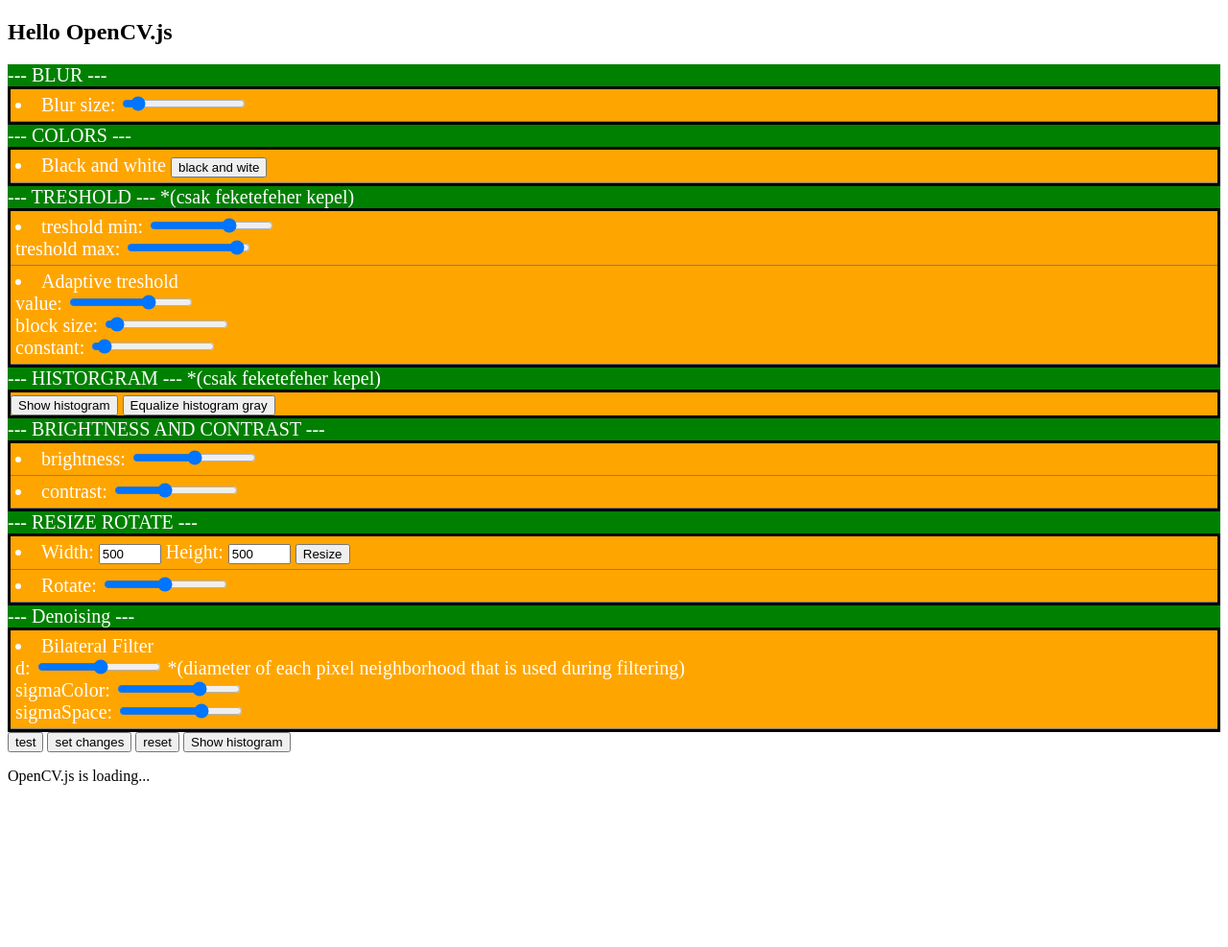
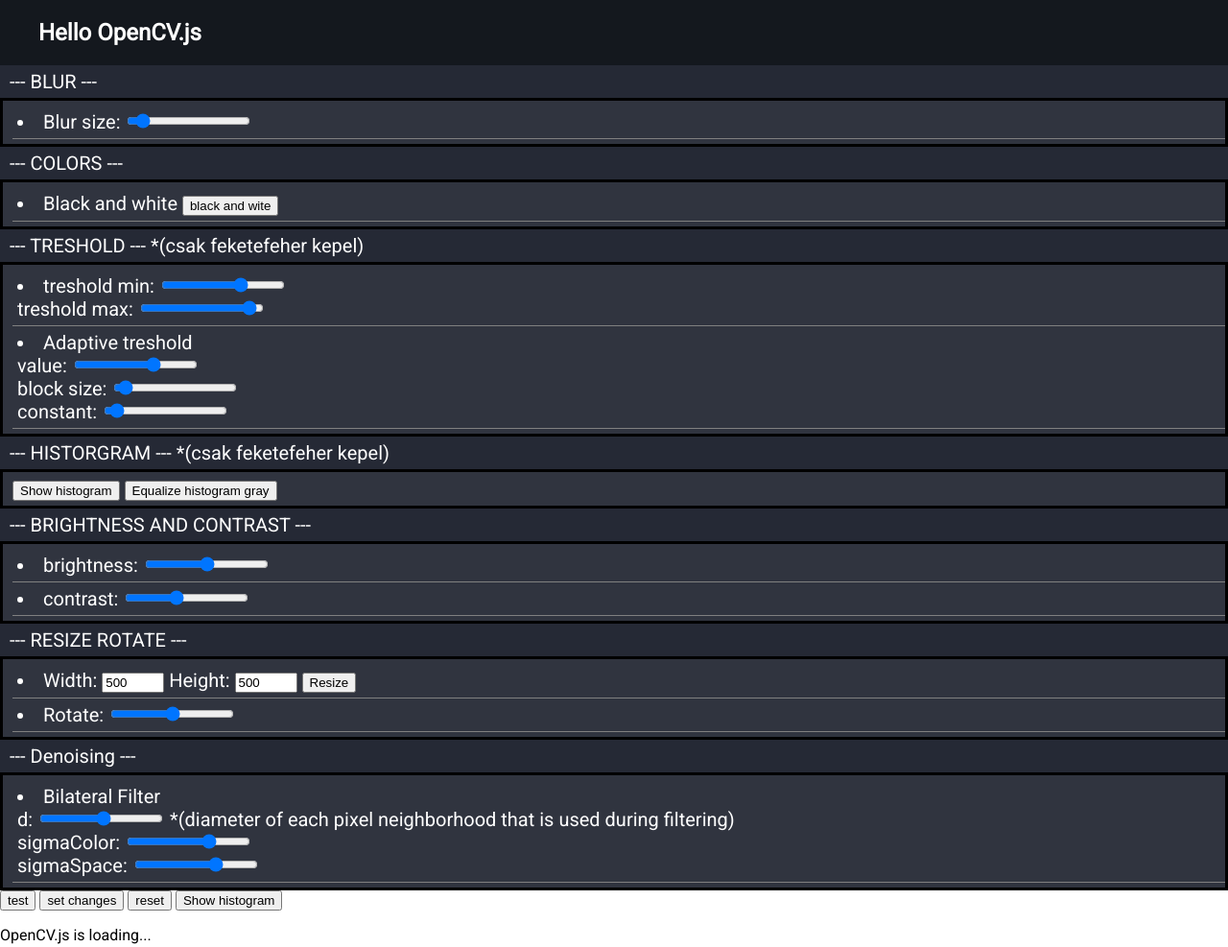
Before and after one commit to MaurerKrisztian/FilterCreator, a plain HTML site: page index.html in a window 1280 px wide. Shown: the top 987 px of the page at 96% size. Drawn offline with Linux system fonts and the light colour scheme.

Commit message:
néhány alap változtatás: font, margin, padding, színek

```diff
--- a/index.css
+++ b/index.css
@@ -1,6 +1,30 @@
+@import url('https://fonts.googleapis.com/css2?family=Roboto&display=swap');
+
+html, body {
+  padding: 0;
+  margin: 0;
+  scroll-behavior: smooth;
+  font-family: 'Roboto', sans-serif;
+}
+
+h2 {
+  background-color: #14181E;
+  color: white;
+  padding-left: 40px;
+  padding-top: 20px;
+  padding-bottom: 20px;
+  margin: 0px;
+}
+
+div{
+  padding-left: 10px;
+  padding-top: 5px;
+  padding-bottom: 5px;
+}
+
 .menu {
   color: white;
-  background-color: green;
+  background-color: #252935;
   font-size: 20px;
 }
 
@@ -16,7 +40,7 @@ a:link {
 
 .menuItem {
   color: white;
-  background-color: orange;
+  background-color: #30343F;
   font-size: 20px;
   border: 3px solid black;
 
```
